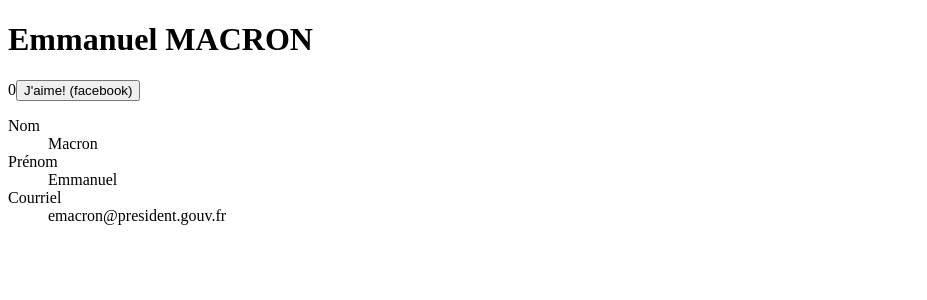
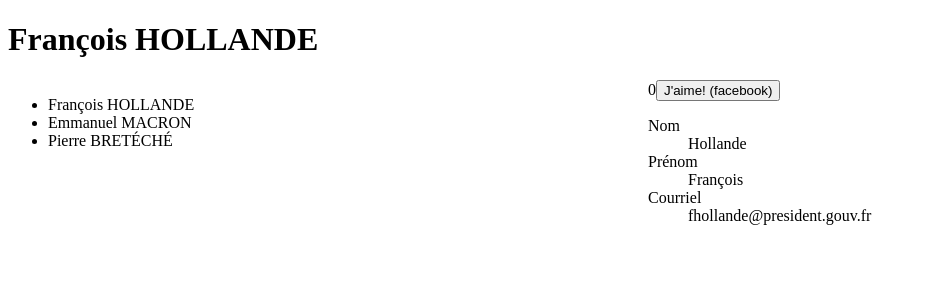
Before and after one commit to pbreteche/ng-geneve, an Angular app: page / in a window 1280 px wide. Shown: the top 300 px of the page, without its empty margins (0-927 px from the left). Built offline with nearby package versions, Linux system fonts and the light colour scheme; a web font is replaced by a local one.

Commit message:
select contact with event binding

```diff
--- a/src/app/app.component.html
+++ b/src/app/app.component.html
@@ -1,2 +1,10 @@
-<app-contact-title [leContactDuTitre]="contact"></app-contact-title>
-<app-contact-detail [leContactEnDetail]="contact"></app-contact-detail>
+<app-contact-title [leContactDuTitre]="currentContact"></app-contact-title>
+<div class="main-workspace">
+  <app-contact-navigation
+    [contacts]="contacts"
+    (contactSelected)="changeCurrentContact($event)"
+  ></app-contact-navigation>
+  <app-contact-detail [leContactEnDetail]="currentContact">
+    Les détails ne sont pas chargés
+  </app-contact-detail>
+</div>
--- a/src/app/app.component.ts
+++ b/src/app/app.component.ts
@@ -7,9 +7,22 @@ import {ContactBookContact} from './contact-book-contact';
   styleUrls: ['./app.component.css']
 })
 export class AppComponent {
-  contact: ContactBookContact;
+  contacts: ContactBookContact[];
+  currentContact: ContactBookContact;
 
   constructor() {
-    this.contact = new ContactBookContact('Emmanuel', 'Macron', 'emacron@president.gouv.fr');
+    this.contacts = [];
+    this.init();
+  }
+
+  init() {
+    this.contacts.push(new ContactBookContact('François', 'Hollande', 'fhollande@president.gouv.fr'));
+    this.contacts.push(new ContactBookContact('Emmanuel', 'Macron', 'emacron@president.gouv.fr'));
+    this.contacts.push(new ContactBookContact('Pierre', 'Bretéché', 'pbreteche@president.gouv.fr'));
+    this.currentContact = this.contacts[0];
+  }
+
+  changeCurrentContact(newSelectedContact: ContactBookContact) {
+    this.currentContact = newSelectedContact;
   }
 }
--- a/src/app/contact-book.module.ts
+++ b/src/app/contact-book.module.ts
@@ -4,12 +4,14 @@ import { NgModule } from '@angular/core';
 import { AppComponent } from './app.component';
 import { ContactTitleComponent } from './contact-title/contact-title.component';
 import { ContactDetailComponent } from './contact-detail/contact-detail.component';
+import { ContactNavigationComponent } from './contact-navigation/contact-navigation.component';
 
 @NgModule({
   declarations: [
     AppComponent,
     ContactTitleComponent,
     ContactDetailComponent,
+    ContactNavigationComponent,
   ],
   imports: [
     BrowserModule
--- /dev/null
+++ b/src/app/contact-navigation/contact-navigation.component.html
@@ -0,0 +1,7 @@
+<nav>
+  <ul>
+    <li *ngFor="let contact of contacts">
+      <a (click)="selectContact(contact)">{{contact.fullName}}</a>
+    </li>
+  </ul>
+</nav>
--- /dev/null
+++ b/src/app/contact-navigation/contact-navigation.component.ts
@@ -0,0 +1,22 @@
+import {Component, EventEmitter, Input, OnInit, Output} from '@angular/core';
+import {ContactBookContact} from '../contact-book-contact';
+
+@Component({
+  selector: 'app-contact-navigation',
+  templateUrl: './contact-navigation.component.html',
+  styleUrls: ['./contact-navigation.component.css']
+})
+export class ContactNavigationComponent implements OnInit {
+
+  @Input() contacts: ContactBookContact[];
+  @Output() contactSelected = new EventEmitter<ContactBookContact>();
+
+  constructor() { }
+
+  ngOnInit() {
+  }
+
+  selectContact(contact: ContactBookContact) {
+    this.contactSelected.emit(contact);
+  }
+}
--- a/src/styles.css
+++ b/src/styles.css
@@ -2,3 +2,15 @@
 body {
   background-color: white;
 }
+
+.main-workspace {
+  display: flex;
+}
+
+.main-workspace app-contact-navigation {
+  flex: 80ch 0 1;
+}
+
+.main-workspace app-contact-detail {
+  flex: auto 0 2;
+}
```
Also changed, not shown: src/app/contact-navigation/contact-navigation.component.css (added), 1 other file (tests, documents, lock files or other folders).
